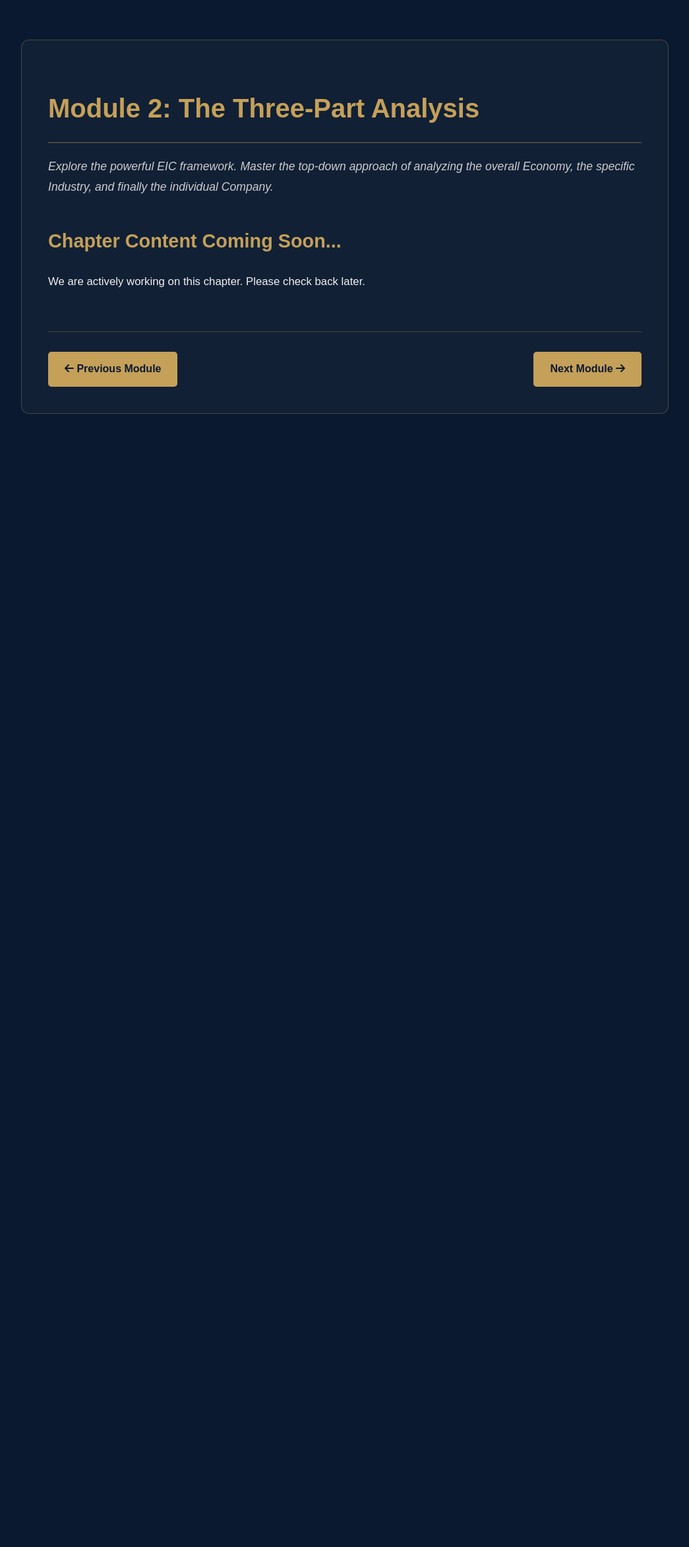
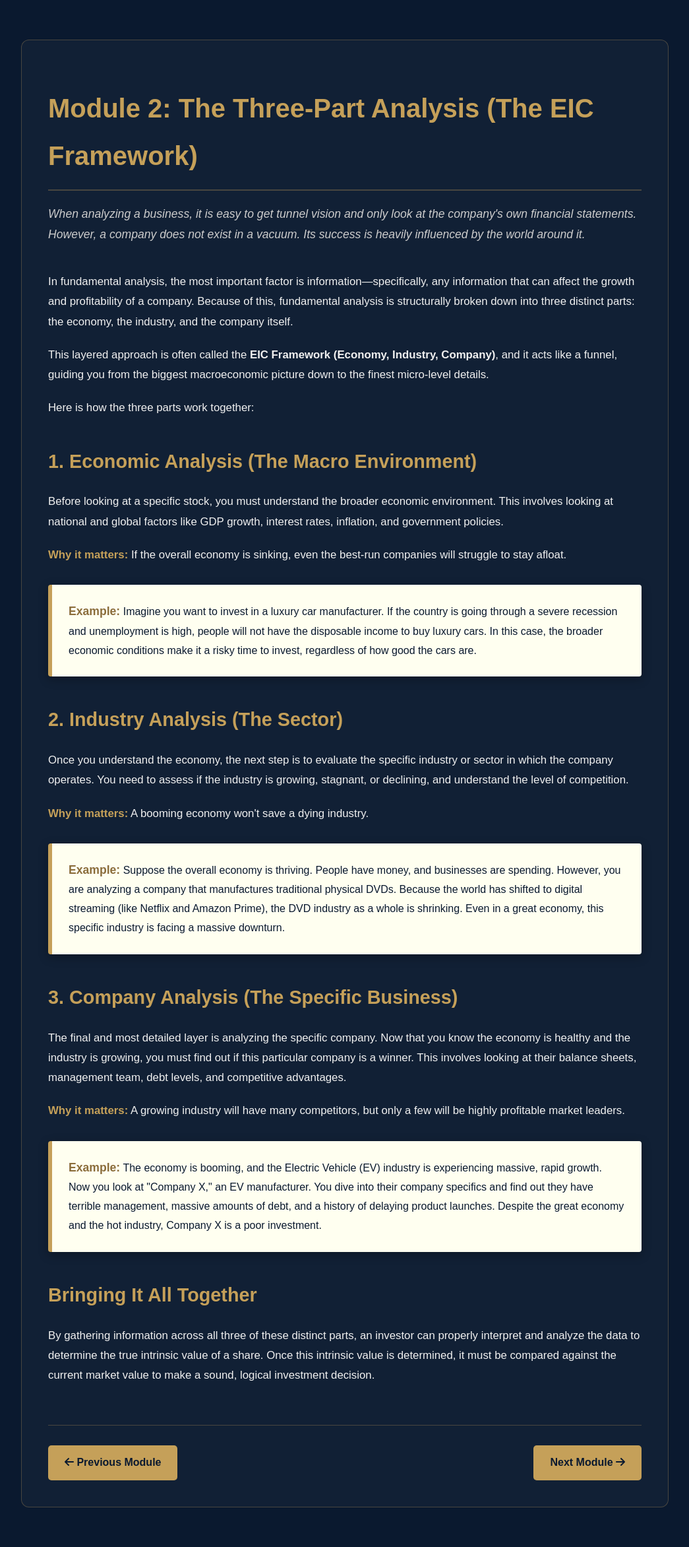
Before and after one commit to aishiksarkar1-ui/Aishik_website, a Flask app: template templates/learnfolder/fundamental_analysis/module_2.html in a window 1280 px wide. Shown: the whole page at 66% size, without its empty margins (117-1162 px from the left). Before the commit the page ends 627 px from the top, so only its background shows below. Run offline with Flask 3, Linux system fonts and the light colour scheme; the template is opened without the code that fills it, so the values that code supplies are empty.

Commit message:
Update module_2.html

```diff
--- a/templates/learnfolder/fundamental_analysis/module_2.html
+++ b/templates/learnfolder/fundamental_analysis/module_2.html
@@ -1,14 +1,55 @@
 {% extends "learnfolder/base_study.html" %}
+
+{% block title %}Module 2: The Three-Part Analysis - FinXHorizon{% endblock %}
 
 {% block study_content %}
 <div class="study-header">
-    <h1>Module 2: The Three-Part Analysis</h1>
-    <p class="intro-text">Explore the powerful EIC framework. Master the top-down approach of analyzing the overall Economy, the specific Industry, and finally the individual Company.</p>
+    <h1>Module 2: The Three-Part Analysis (The EIC Framework)</h1>
+    <p class="intro-text">When analyzing a business, it is easy to get tunnel vision and only look at the company's own financial statements. However, a company does not exist in a vacuum. Its success is heavily influenced by the world around it.</p>
 </div>
 
 <div class="study-section">
-    <h2>Chapter Content Coming Soon...</h2>
-    <p>We are actively working on this chapter. Please check back later.</p>
+    <p>In fundamental analysis, the most important factor is information—specifically, any information that can affect the growth and profitability of a company. Because of this, fundamental analysis is structurally broken down into three distinct parts: the economy, the industry, and the company itself.</p>
+    <p>This layered approach is often called the <strong>EIC Framework (Economy, Industry, Company)</strong>, and it acts like a funnel, guiding you from the biggest macroeconomic picture down to the finest micro-level details.</p>
+    <p>Here is how the three parts work together:</p>
+</div>
+
+<div class="study-section">
+    <h2>1. Economic Analysis (The Macro Environment)</h2>
+    <p>Before looking at a specific stock, you must understand the broader economic environment. This involves looking at national and global factors like GDP growth, interest rates, inflation, and government policies.</p>
+
+    <p><strong style="color: #C5A059;">Why it matters:</strong> If the overall economy is sinking, even the best-run companies will struggle to stay afloat.</p>
+
+    <div class="farman-box">
+        <strong>Example:</strong> Imagine you want to invest in a luxury car manufacturer. If the country is going through a severe recession and unemployment is high, people will not have the disposable income to buy luxury cars. In this case, the broader economic conditions make it a risky time to invest, regardless of how good the cars are.
+    </div>
+</div>
+
+<div class="study-section">
+    <h2>2. Industry Analysis (The Sector)</h2>
+    <p>Once you understand the economy, the next step is to evaluate the specific industry or sector in which the company operates. You need to assess if the industry is growing, stagnant, or declining, and understand the level of competition.</p>
+
+    <p><strong style="color: #C5A059;">Why it matters:</strong> A booming economy won't save a dying industry.</p>
+
+    <div class="farman-box">
+        <strong>Example:</strong> Suppose the overall economy is thriving. People have money, and businesses are spending. However, you are analyzing a company that manufactures traditional physical DVDs. Because the world has shifted to digital streaming (like Netflix and Amazon Prime), the DVD industry as a whole is shrinking. Even in a great economy, this specific industry is facing a massive downturn.
+    </div>
+</div>
+
+<div class="study-section">
+    <h2>3. Company Analysis (The Specific Business)</h2>
+    <p>The final and most detailed layer is analyzing the specific company. Now that you know the economy is healthy and the industry is growing, you must find out if this particular company is a winner. This involves looking at their balance sheets, management team, debt levels, and competitive advantages.</p>
+
+    <p><strong style="color: #C5A059;">Why it matters:</strong> A growing industry will have many competitors, but only a few will be highly profitable market leaders.</p>
+
+    <div class="farman-box">
+        <strong>Example:</strong> The economy is booming, and the Electric Vehicle (EV) industry is experiencing massive, rapid growth. Now you look at "Company X," an EV manufacturer. You dive into their company specifics and find out they have terrible management, massive amounts of debt, and a history of delaying product launches. Despite the great economy and the hot industry, Company X is a poor investment.
+    </div>
+</div>
+
+<div class="study-section">
+    <h2>Bringing It All Together</h2>
+    <p>By gathering information across all three of these distinct parts, an investor can properly interpret and analyze the data to determine the true intrinsic value of a share. Once this intrinsic value is determined, it must be compared against the current market value to make a sound, logical investment decision.</p>
 </div>
 
 <div class="study-navigation">
```
